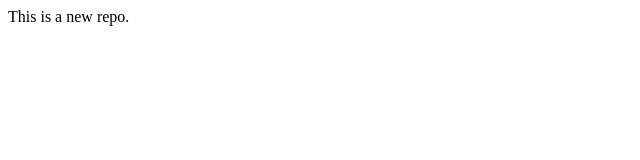
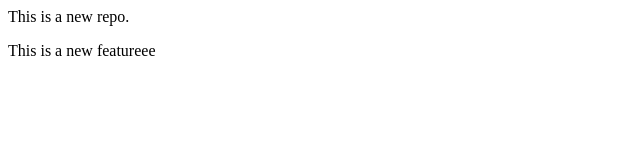
Before and after one commit to KETAN-MALI123/Localrepoo, a plain HTML site: page index.html in a window 1280 px wide. Shown: the whole page, without its empty margins (0-640 px from the left). Drawn offline with Linux system fonts and the light colour scheme.

Commit message:
Add new featureee

```diff
--- a/index.html
+++ b/index.html
@@ -1 +1,2 @@
 <P>This is a new repo.</P>
+<p>This is a new featureee</p>
```
